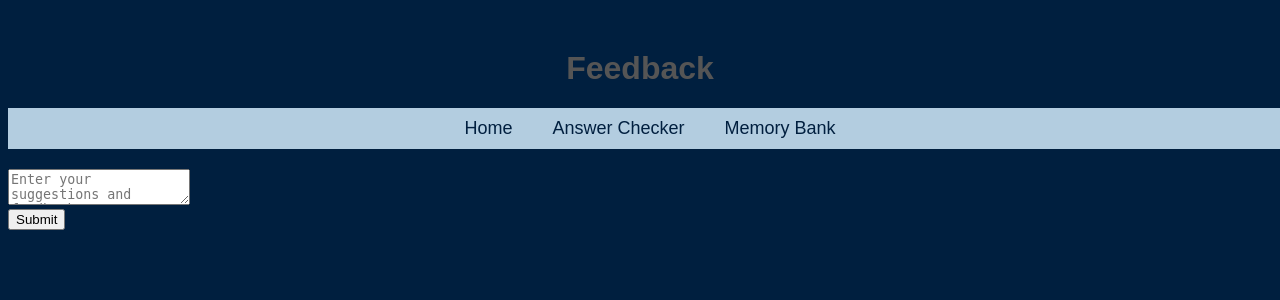
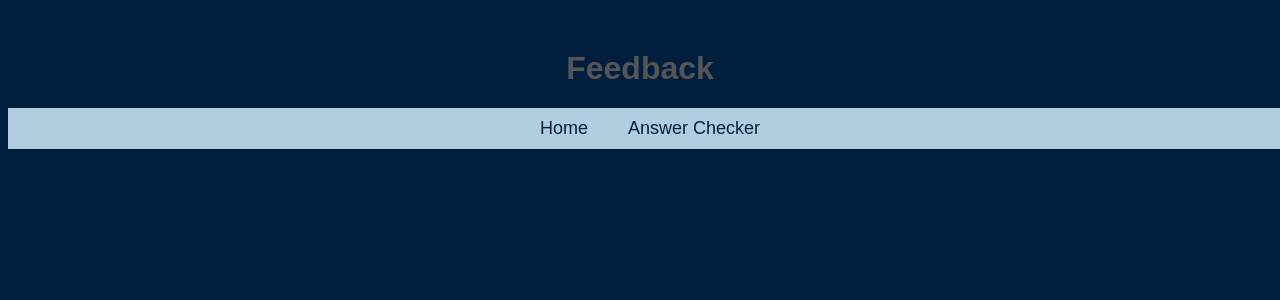
Before and after one commit to rossatoe/CTS285, a Flask app: template dataMan/templates/feedback.html in a window 1280 px wide. Shown: the top 300 px of the page. Run offline with Flask 3, Linux system fonts and the light colour scheme; the template is opened without the code that fills it, so the values that code supplies are empty.

Commit message:
update menu bar

```diff
--- a/dataMan/templates/answer_checker.html
+++ b/dataMan/templates/answer_checker.html
@@ -51,6 +51,7 @@
         <nav>
             <ul>
                 <li><a href="/">Home</a></li>
+                <li><a href="/answer_checker">Answer Checker</a></li>
                 <li><a href="/memory_bank">Memory Bank</a></li>
                 <li><a href="/feedback">Feedback</a></li>
             </ul>
--- a/dataMan/templates/feedback.html
+++ b/dataMan/templates/feedback.html
@@ -51,15 +51,4 @@
         <nav>
             <ul>
                 <li><a href="/">Home</a></li>
-                <li><a href="/answer_checker">Answer Checker</a></li>
-                <li><a href="/memory_bank">Memory Bank</a></li>
-            </ul>
-        </nav>
-    </div>
-    <form method="post">
-        <textarea name="feedback" placeholder="Enter your suggestions and feedback"></textarea>
-        <br>
-        <button type="submit">Submit</button>
-    </form>
-</body>
-</html>
+                <li><a href="/answer_checker">Answer Checker</a></li
--- a/dataMan/templates/index.html
+++ b/dataMan/templates/index.html
@@ -50,6 +50,7 @@
     <div class="taskbar">
         <nav>
             <ul>
+                <li><a href="/">Home</a></li>
                 <li><a href="/answer_checker">Answer Checker</a></li>
                 <li><a href="/memory_bank">Memory Bank</a></li>
                 <li><a href="/feedback">Feedback</a></li>
--- a/dataMan/templates/memory_bank.html
+++ b/dataMan/templates/memory_bank.html
@@ -52,6 +52,7 @@
             <ul>
                 <li><a href="/">Home</a></li>
                 <li><a href="/answer_checker">Answer Checker</a></li>
+                <li><a href="/memory_bank">Memory Bank</a></li>
                 <li><a href="/feedback">Feedback</a></li>
             </ul>
         </nav>
```
